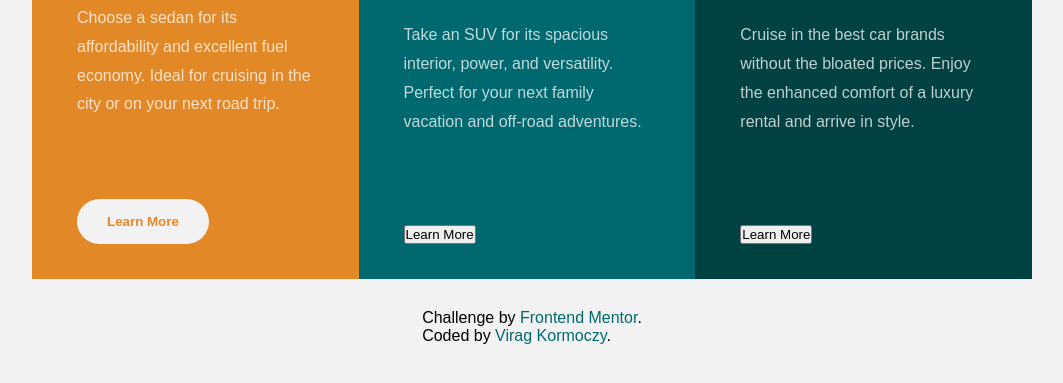
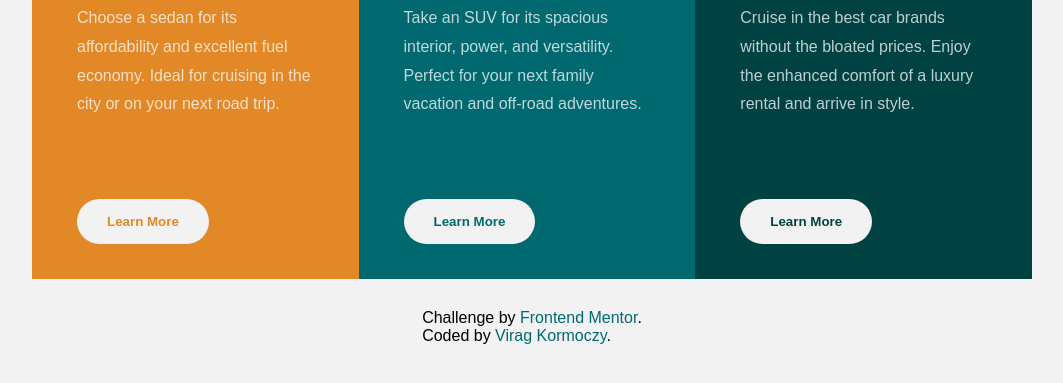
Before and after one commit to virag-ky/3-Column-Preview-Card-Component, a website: page index.html in a window 1280 px wide. Shown: the part 325-708 px from the top of the page, without its empty margins (108-1171 px from the left). Drawn offline with Linux system fonts and the light colour scheme; a web font is replaced by a local one.

Commit message:
Add button id

```diff
--- a/styles/style.scss
+++ b/styles/style.scss
@@ -48,7 +48,7 @@ main {
       }
     }
 
-    button {
+    #button-sedan {
       color: $color-1;
 
       @include button-style;
@@ -86,7 +86,7 @@ main {
       }
     }
 
-    &button {
+    #button-suv {
       color: $color-2;
 
       @include button-style;
@@ -128,7 +128,7 @@ main {
       }
     }
 
-    &button {
+    #button-luxury {
       color: $color-3;
 
       @include button-style;
```
Also changed, not shown: styles/style.css, 1 other file.
